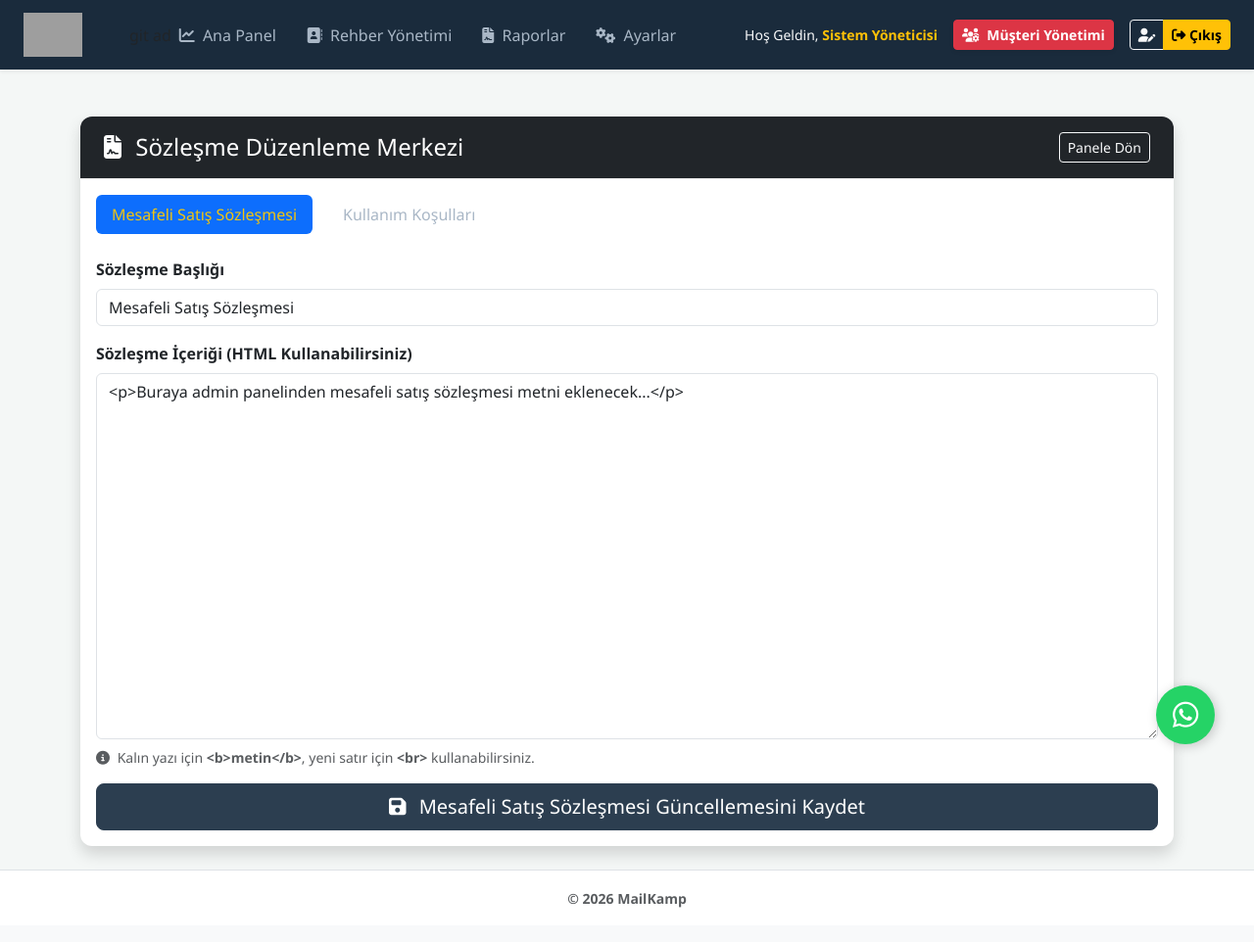
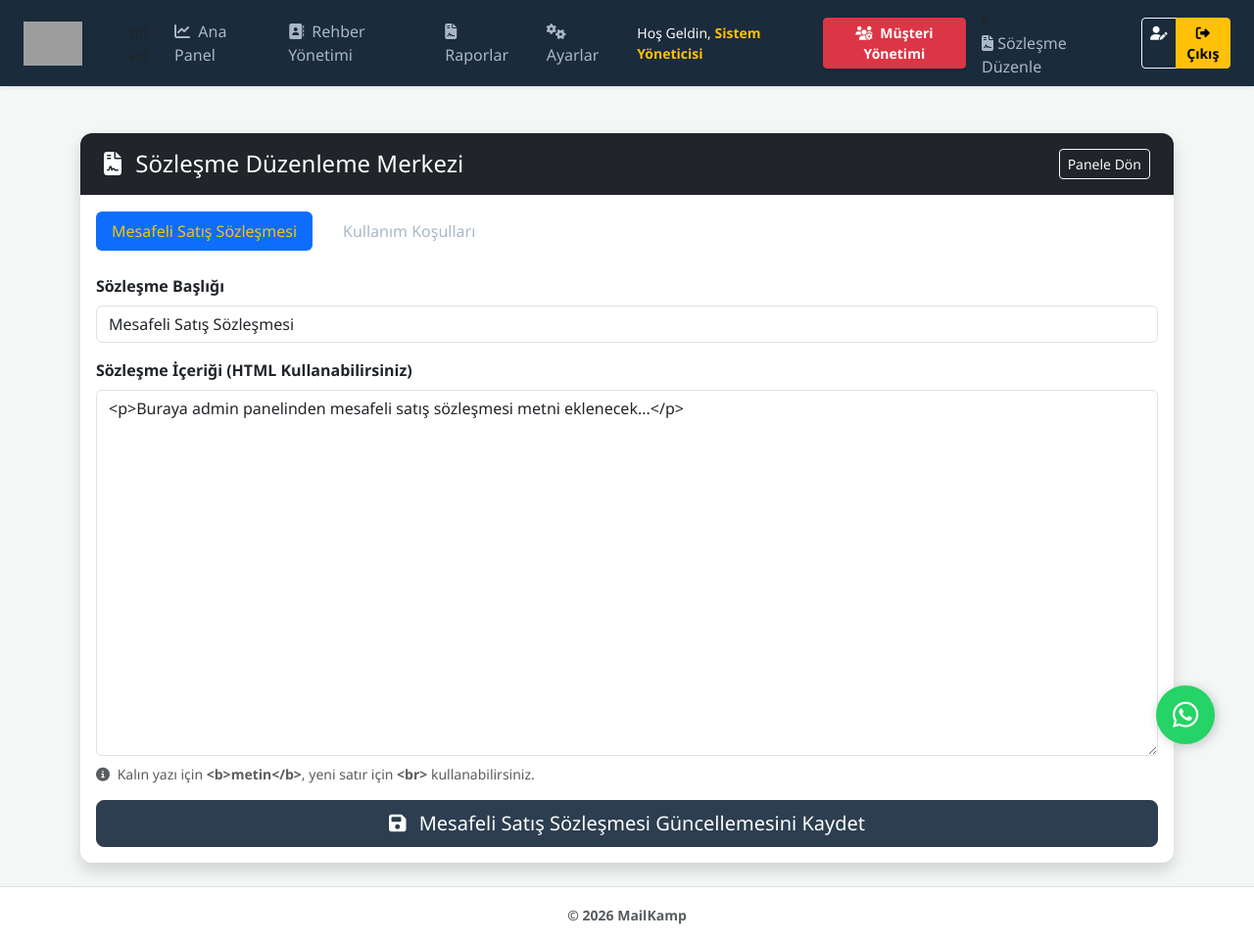
Before and after one commit to serkankefeli/mailuygulamasi, a Flask app: page /admin/legal-edit in a window 1280 px wide. Shown: the whole page at 98% size. Before the commit the page ends 927 px from the top, so only its background shows below. Run offline with Flask 3, Linux system fonts and the light colour scheme; a user stored in the database is signed in; data comes from the database, SQL or seed files in the repository; some libraries are stand-ins or nearby versions; grey boxes are pictures that could not be loaded.

Commit message:
Admin legal edit yetkilendirme iyileştirmesi

```diff
--- a/app.py
+++ b/app.py
@@ -165,20 +165,26 @@ def premium_required(f):
 @app.route('/admin/legal-edit', methods=['GET', 'POST'])
 @login_required
 def admin_legal_edit():
-    if not current_user.is_admin:  # Sadece admin girebilir
-        return "Yetkisiz Erişim", 403
+    # Sadece admin girebilir, admin değilse hata mesajıyla Dashboard'a yolla
+    if not current_user.is_admin:
+        flash('Bu sayfaya erişim yetkiniz bulunmamaktadır.', 'danger')
+        return redirect(url_for('dashboard'))
 
     conn = sqlite3.connect(DB_NAME)
     cursor = conn.cursor()
 
     if request.method == 'POST':
         slug = request.form.get('slug')
+        yeni_baslik = request.form.get('baslik') # Başlığı da değiştirebilmek için
         yeni_icerik = request.form.get('icerik')
 
-        cursor.execute("UPDATE legal_texts SET icerik = ? WHERE slug = ?", (yeni_icerik, slug))
+        # Hem başlığı hem içeriği güncelleyelim
+        cursor.execute("UPDATE legal_texts SET baslik = ?, icerik = ? WHERE slug = ?",
+                       (yeni_baslik, yeni_icerik, slug))
         conn.commit()
         flash('Sözleşme başarıyla güncellendi!', 'success')
 
+    # Sözleşmeleri tekrar çekelim
     cursor.execute("SELECT * FROM legal_texts")
     texts = cursor.fetchall()
     conn.close()
--- a/templates/base.html
+++ b/templates/base.html
@@ -87,6 +87,14 @@
                 </a>
         </li>
             {% endif %}
+      {% if current_user.is_admin %}
+<li class="nav-item">
+    <a class="nav-link" href="{{ url_for('admin_legal_edit') }}">
+        <i class="fas fa-file-contract"></i>
+        <span>Sözleşme Düzenle</span>
+    </a>
+</li>
+{% endif %}
 
           <div class="btn-group">
               <a href="/profile" class="btn btn-outline-light btn-sm"><i class="fa-solid fa-user-pen"></i></a>
```
Also changed, not shown: 1 other file.
